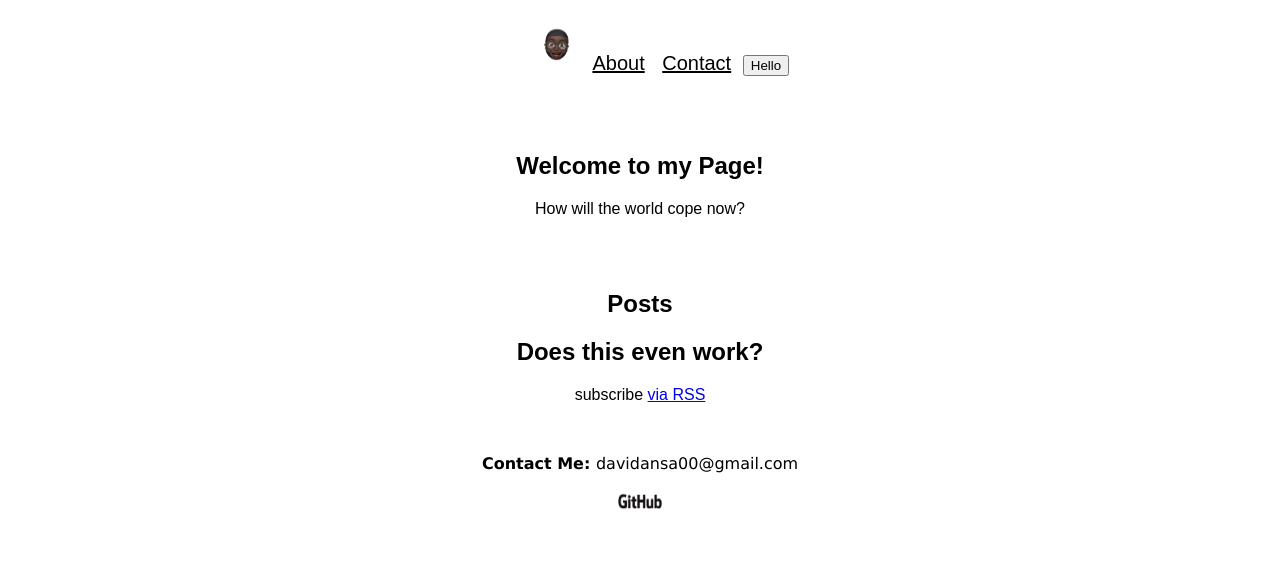
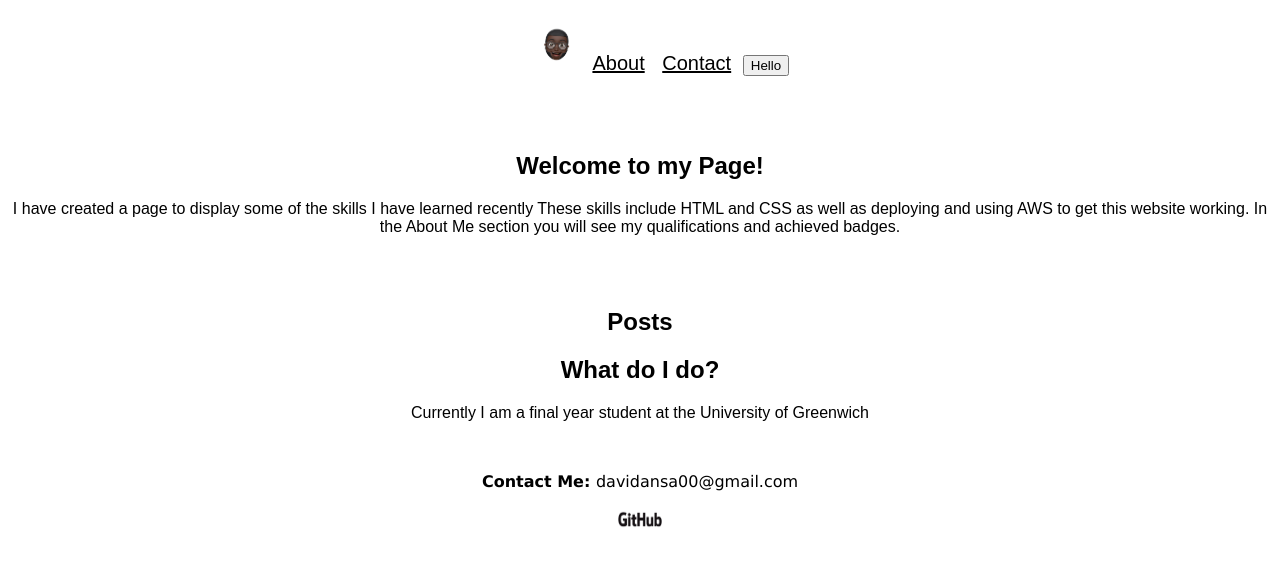
Before and after one commit to ansaldn/portfolio, a Jekyll site: the page index.html, which Jekyll copies as it is, in a window 1280 px wide. Shown: the top 566 px of the page. Built offline with Jekyll 4.4.1, drawn with Linux system fonts in a browser that asks for light colours.

Commit message:
More infor

```diff
--- a/index.html
+++ b/index.html
@@ -24,7 +24,10 @@
 <main>
   <section id="mainBody">
     <h1>Welcome to my Page!</h1>
-    <p> How will the world cope now?</p>
+    <p> I have created a page to display some of the skills I have learned recently
+      These skills include HTML and CSS as well as deploying and using AWS to get this website working.
+      In the About Me section you will see my qualifications and achieved badges.
+    </p>
     <br>
   </section>
 
@@ -34,10 +37,8 @@
     <div class="home">
 
       <h1 class="page-heading">Posts</h1>
-      <h1>Does this even work?</h1>
-
-
-      <p class="rss-subscribe">subscribe <a href="{{ "/feed.xml" | prepend: site.baseurl }}">via RSS</a></p>
+      <h1>What do I do?</h1>
+      <p>Currently I am a final year student at the University of Greenwich</p>
 
     </div>
   </section>
```
